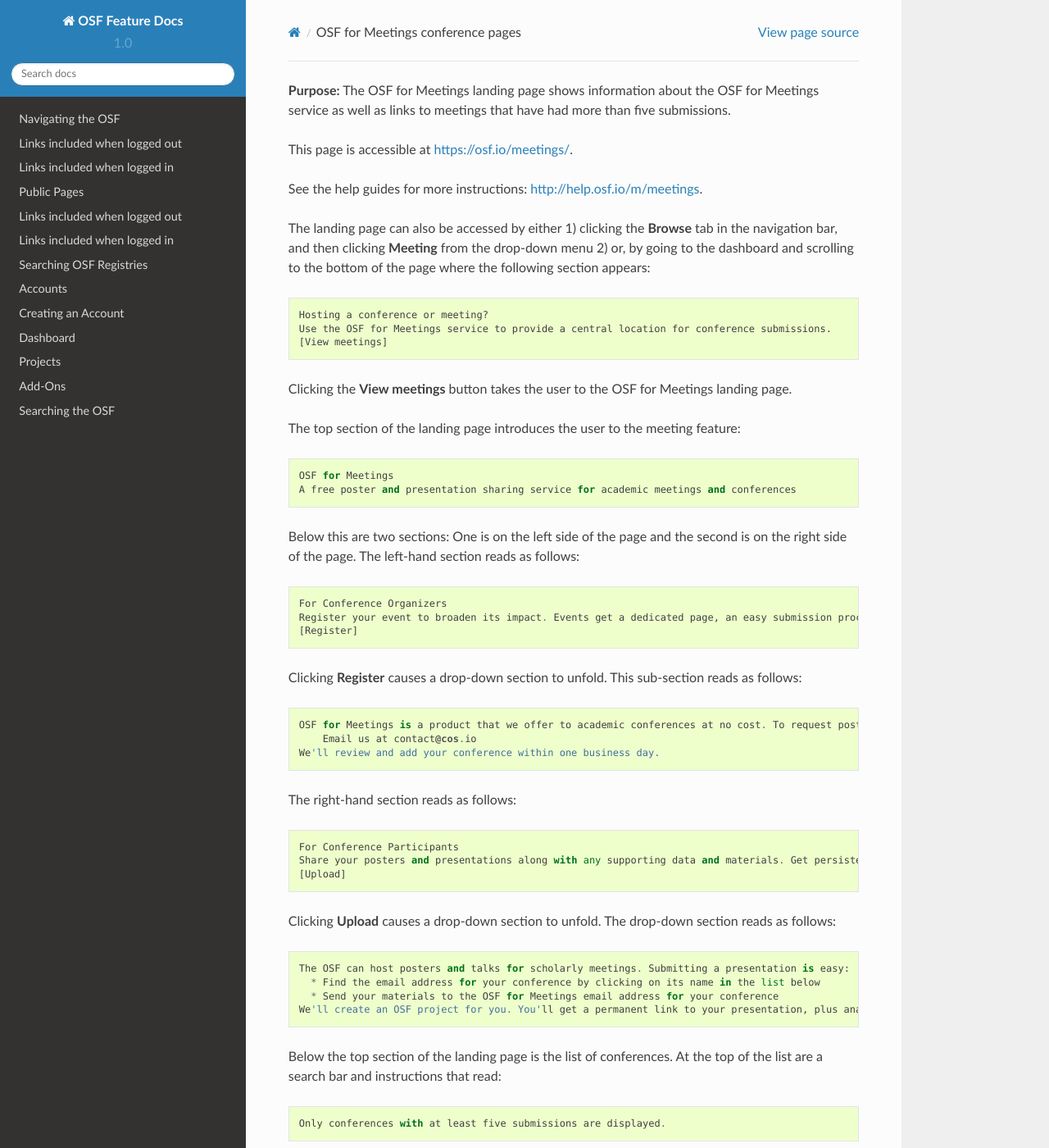
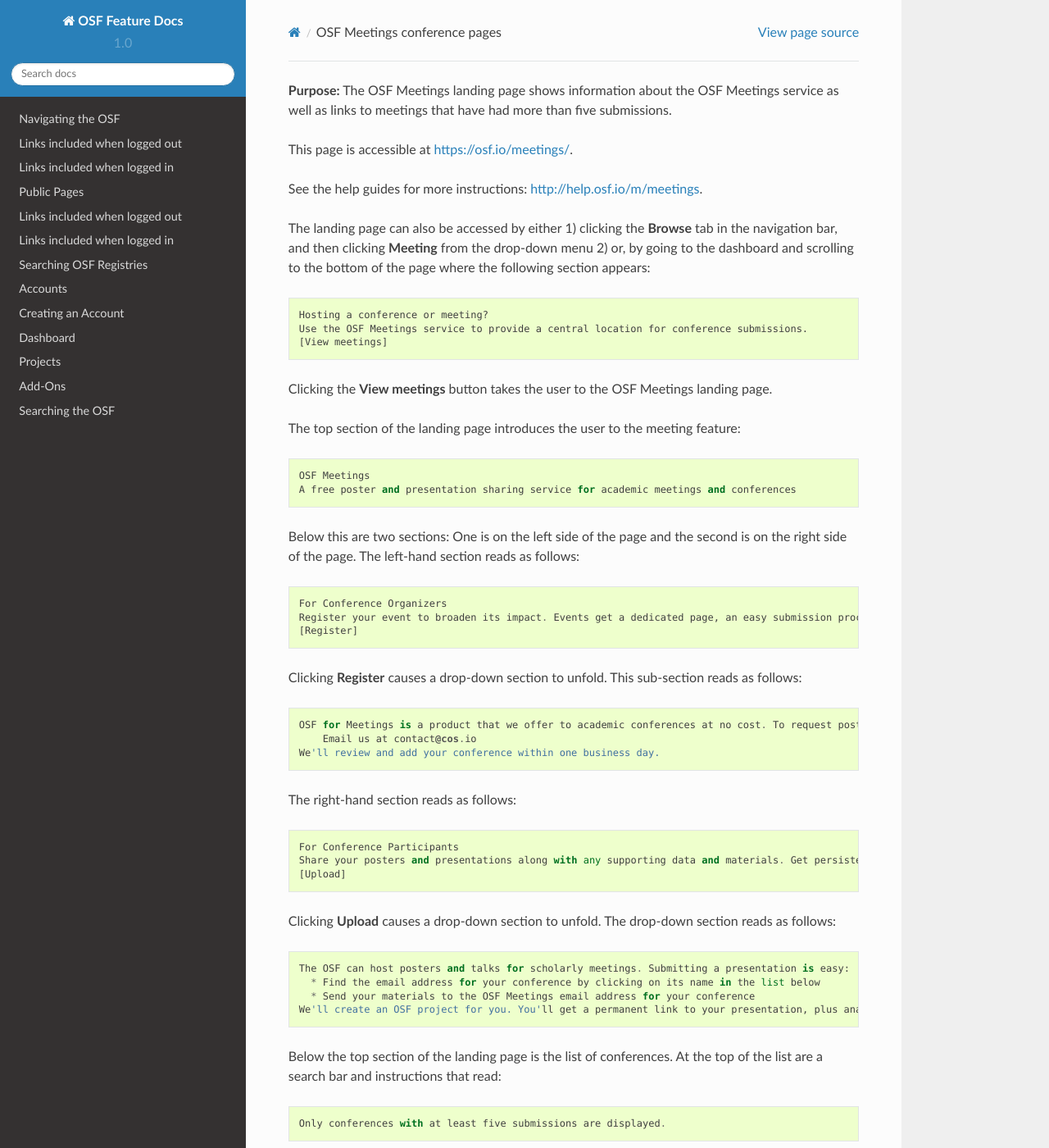
Before and after one commit to CenterForOpenScience/OSFDocs, a Sphinx documentation site: the page built from docs/pages/osf4m.rst, in a window 1280 px wide and 1400 px high. Shown: the whole window at 82% size. Built offline with Sphinx 7.4.7 and the Read the Docs theme 2.0.0, drawn with Linux system fonts in a browser that asks for light colours; some of the changed text lies outside the part shown.

Commit message:
Rebranded to “OSF Meetings”

```diff
--- a/docs/pages/osf4m.rst
+++ b/docs/pages/osf4m.rst
@@ -1,6 +1,6 @@
 
 
-**Purpose:** The OSF for Meetings landing page shows information about the OSF for Meetings service as well as links to meetings that have had more than five submissions.
+**Purpose:** The OSF Meetings landing page shows information about the OSF Meetings service as well as links to meetings that have had more than five submissions.
 
 This page is accessible at https://osf.io/meetings/.
 
@@ -9,14 +9,14 @@
 The landing page can also be accessed by either 1) clicking the **Browse** tab in the navigation bar, and then clicking **Meeting** from the drop-down menu 2) or, by going to the dashboard and scrolling to the bottom of the page where the following section appears::
 
     Hosting a conference or meeting?
-    Use the OSF for Meetings service to provide a central location for conference submissions.
+    Use the OSF Meetings service to provide a central location for conference submissions.
     [View meetings]
 
-Clicking the **View meetings** button takes the user to the OSF for Meetings landing page.
+Clicking the **View meetings** button takes the user to the OSF Meetings landing page.
 
 The top section of the landing page introduces the user to the meeting feature::
 
-  OSF for Meetings
+  OSF Meetings
   A free poster and presentation sharing service for academic meetings and conferences
 
 Below this are two sections: One is on the left side of the page and the second is on the right side of the page. The left-hand section reads as follows::
@@ -41,7 +41,7 @@
 
   The OSF can host posters and talks for scholarly meetings. Submitting a presentation is easy:
     * Find the email address for your conference by clicking on its name in the list below
-    * Send your materials to the OSF for Meetings email address for your conference
+    * Send your materials to the OSF Meetings email address for your conference
   We'll create an OSF project for you. You'll get a permanent link to your presentation, plus analytics about who has viewed and downloaded your work.
 
 Below the top section of the landing page is the list of conferences. At the top of the list are a search bar and instructions that read::
@@ -59,10 +59,10 @@
 Clicking on a conference takes the user to the landing page for the conference.
 
 
-OSF for Meetings conference pages
+OSF Meetings conference pages
 ---------------------------------
 
-**Purpose:** Submissions to a particular conference via OSF for Meetings are aggregated on one page that is visible to visitors.
+**Purpose:** Submissions to a particular conference via OSF Meetings are aggregated on one page that is visible to visitors.
 
 Users can submit their talks/presentations to the conference on the conference page. All submissions are listed and linked to their respective OSF projects. Download counts for each submitted file are provided.
 
```
